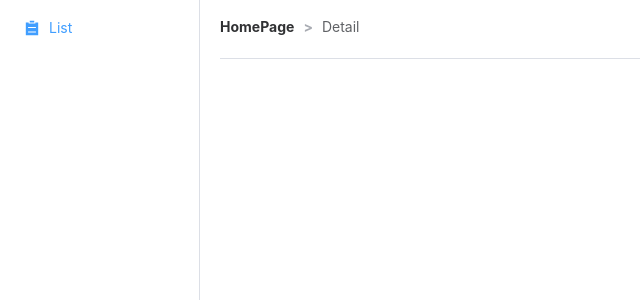
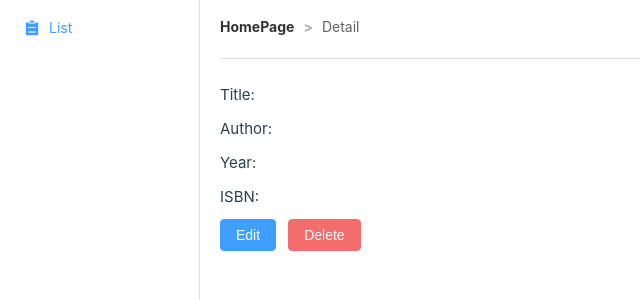
Before and after one commit to luopeijun/book-management-front-end, a Vue app: page /book/1 in a window 1280 px wide. Shown: the top 300 px of the page, without its empty margins (0-640 px from the left). Built offline with nearby package versions, Linux system fonts and the light colour scheme; no server answers.

Commit message:
feat: add detail page logic and go to edit page to refill data

```diff
--- a/package.json
+++ b/package.json
@@ -14,6 +14,7 @@
   "dependencies": {
     "axios": "^1.6.8",
     "element-plus": "^2.7.2",
+    "lodash": "^4.17.21",
     "vue": "^3.4.21",
     "vue-router": "^4.3.0"
   },
--- a/src/service/api.js
+++ b/src/service/api.js
@@ -1,8 +1,13 @@
 import request from '@/service/request.js'
+
 export const getBookList = (params) => {
-  return request.get("/api/books", params)
+  return request.get('/api/books', params)
 }
 
 export const createBook = (data) => {
-  return request.post("/api/books", data)
+  return request.post('/api/books', data)
 }
+
+export const getBookDetail = (id) => {
+  return request.get(`/api/books/${id}`)
+}
--- a/src/views/create/index.vue
+++ b/src/views/create/index.vue
@@ -1,16 +1,17 @@
 <script setup>
 import Breadcrumb from '@/components/Breadcrumb/index.vue'
-import { computed, ref } from 'vue'
-import { createBook } from '@/service/api.js'
+import { computed, onMounted, ref } from 'vue'
+import { createBook, getBookDetail } from '@/service/api.js'
 import { ElMessage } from 'element-plus'
 import router from '@/router/index.js'
 import { useRoute } from 'vue-router'
+import { isEmpty, get } from 'lodash'
 
 const form = ref({})
 const formRef = ref()
 const loading = ref(false)
 
-const route = useRoute();
+const route = useRoute()
 const bookId = computed(() => route.params.id)
 
 const pageType = computed(() => bookId.value ? 'Edit' : 'Create')
@@ -19,6 +20,21 @@ const rules = {
   title: [{ required: true, message: 'Please input Book Title', trigger: 'blur' }],
   author: [{ required: true, message: 'Please input Book Author', trigger: 'blur' }]
 }
+
+onMounted(() => {
+  if (isEmpty(bookId.value)) {
+    return;
+  }
+  getBookDetail(bookId.value).then(res => {
+    form.value = {
+      title: get(res, 'title'),
+      author: get(res, 'author'),
+      year: get(res, 'year') ? res.year.toString() : undefined,
+      isbn: get(res, 'isbn')
+    }
+  })
+})
+
 
 const onSubmit = () => {
   formRef.value.validate((valid) => {
@@ -64,7 +80,7 @@ const onCancel = () => {
       <el-input v-model="form.isbn" />
     </el-form-item>
     <el-form-item>
-      <el-button type="primary" @click="onSubmit">{{ pageType }}</el-button>
+      <el-button type="primary" @click="onSubmit">Confirm</el-button>
       <el-button @click="onCancel">Cancel</el-button>
     </el-form-item>
   </el-form>
--- a/src/views/detail/index.vue
+++ b/src/views/detail/index.vue
@@ -1,12 +1,62 @@
 <script setup>
+import { computed, onMounted, ref } from 'vue'
+import { get } from 'lodash'
+import Breadcrumb from '@/components/Breadcrumb/index.vue'
+import { useRoute } from 'vue-router'
+import { getBookDetail } from '@/service/api.js'
+import router from '@/router/index.js'
 
-import Breadcrumb from '@/components/Breadcrumb/index.vue'
+const route = useRoute()
+const bookId = computed(() => route.params.id)
+const detail = ref({})
+
+const handleEdit = () => {
+  router.push({ name: 'edit', params: { id: bookId.value } })
+}
+
+onMounted(() => {
+  getBookDetail(bookId.value).then(res => {
+    detail.value = res
+  })
+})
+
 </script>
 
 <template>
   <Breadcrumb current="Detail" />
+  <div>
+    <el-row :gutter="20">
+      <el-col :span="2">Title:</el-col>
+      <el-col :span="18">{{ get(detail, 'title') }}</el-col>
+    </el-row>
+    <el-row :gutter="20">
+      <el-col :span="2">Author:</el-col>
+      <el-col :span="18">{{ get(detail, 'author') }}</el-col>
+    </el-row>
+    <el-row :gutter="20">
+      <el-col :span="2">Year:</el-col>
+      <el-col :span="18">{{ get(detail, 'year') }}</el-col>
+    </el-row>
+    <el-row :gutter="20">
+      <el-col :span="2">ISBN:</el-col>
+      <el-col :span="18">{{ get(detail, 'isbn') }}</el-col>
+    </el-row>
+    <el-row>
+      <el-button type="primary" @click="handleEdit()">
+        Edit
+      </el-button>
+      <el-button
+        type="danger"
+        @click="handleDelete(scope.row.id)"
+      >
+        Delete
+      </el-button>
+    </el-row>
+  </div>
 </template>
 
 <style scoped>
-
+.el-row {
+  margin: 10px 0;
+}
 </style>
```
Also changed, not shown: 1 other file (tests, documents, lock files or other folders).
